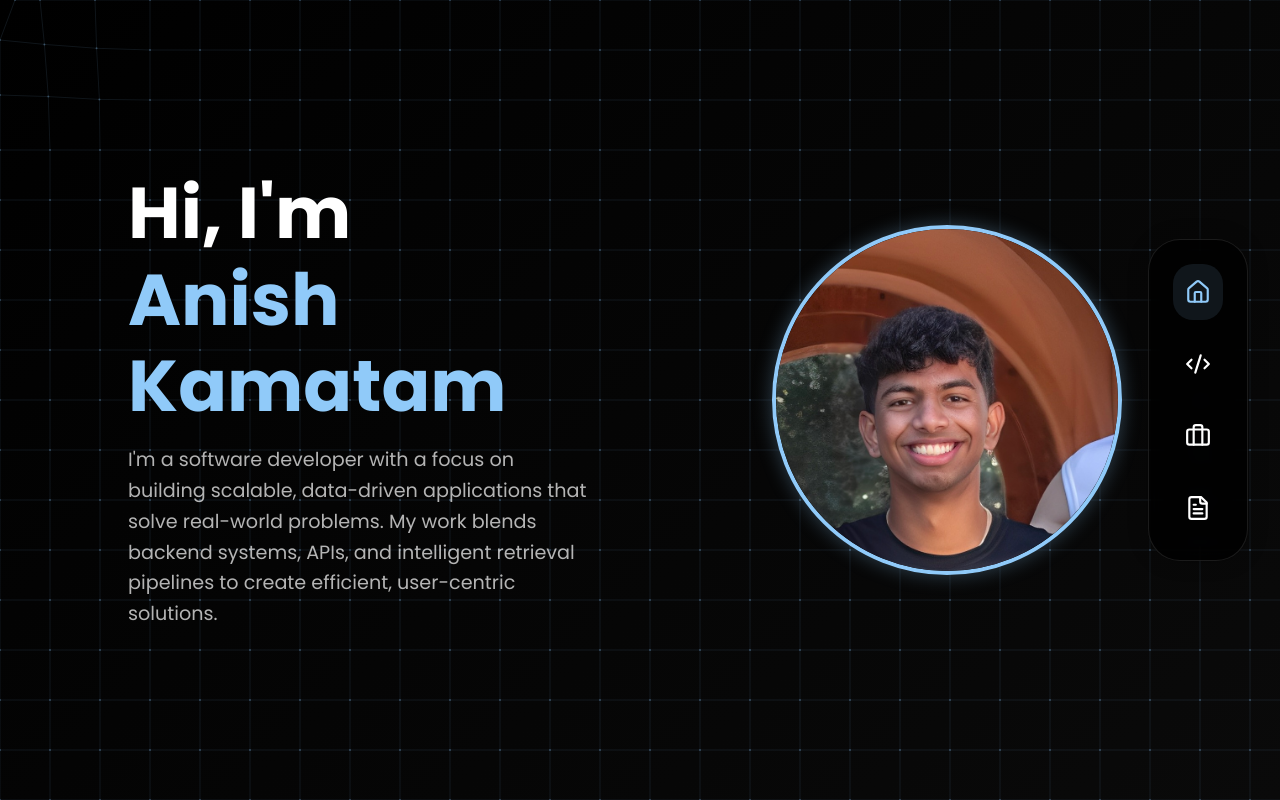
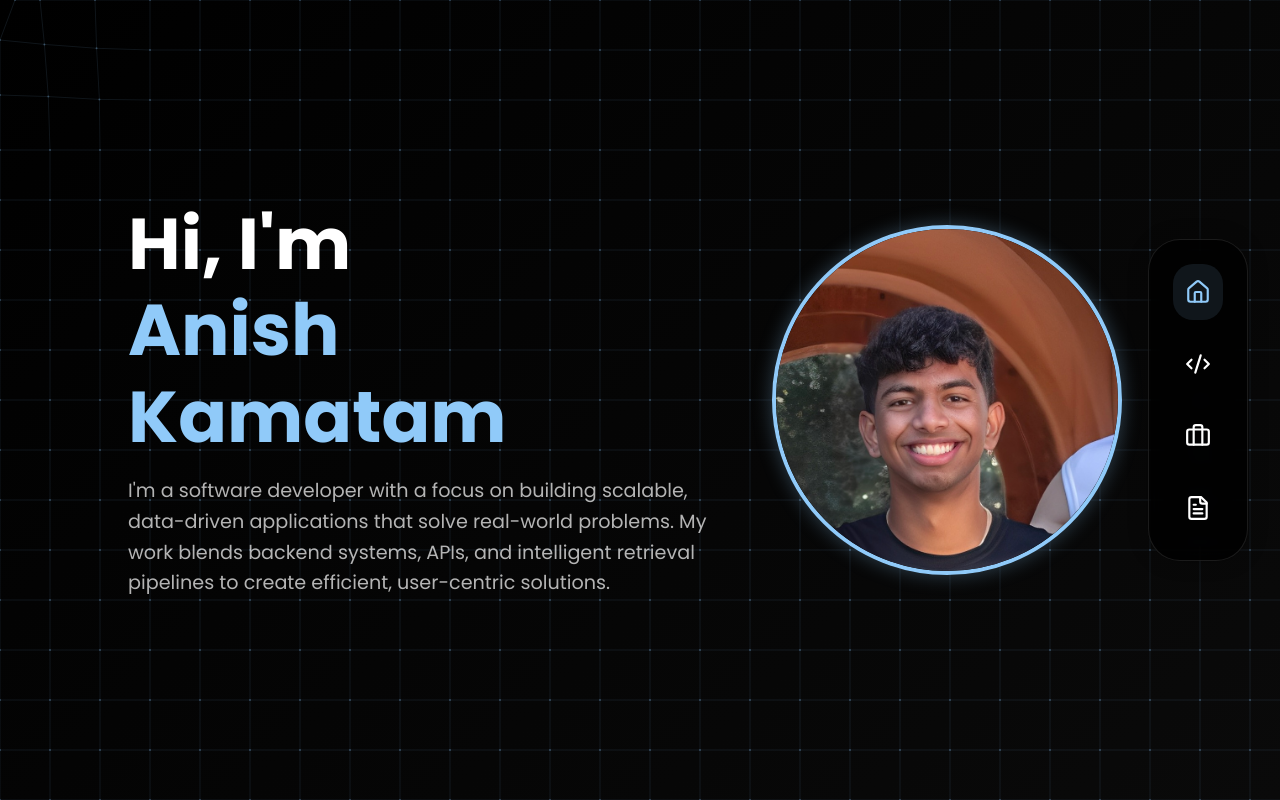
Before and after one commit to AnishKamatam/AnishKamatamPortfolio, a React (Vite) app: page / in a window 1280 px wide. Both pictures are taken after a click on the button "Explore". Shown: the top 800 px of the page. Built offline with nearby package versions, Linux system fonts and the light colour scheme.

Commit message:
Final Details

```diff
--- a/src/components/LandingPage.tsx
+++ b/src/components/LandingPage.tsx
@@ -14,7 +14,7 @@ const LandingPage = ({ onComplete }: LandingPageProps) => {
   const controls = useAnimation();
 
   const fullText = "Welcome to my portfolio";
-  const typingSpeed = 100; // milliseconds per character
+  const typingSpeed = 50; // Reduced from 100ms to 50ms per character
 
   useEffect(() => {
     let currentIndex = 0;
@@ -140,7 +140,7 @@ const LandingPage = ({ onComplete }: LandingPageProps) => {
 
   const handleNext = () => {
     setShowContent(false);
-    setTimeout(onComplete, 500);
+    setTimeout(onComplete, 200); // Reduced from 500ms to 200ms
   };
 
   return (
--- a/src/components/Sidebar.tsx
+++ b/src/components/Sidebar.tsx
@@ -19,6 +19,26 @@ const navItems: NavItem[] = [
 export const Sidebar = () => {
   const [activeSection, setActiveSection] = useState('home');
   const [isHovered, setIsHovered] = useState(false);
+
+  useEffect(() => {
+    const handleScroll = () => {
+      const sections = navItems.map(item => document.getElementById(item.sectionId));
+      const scrollPosition = window.scrollY + window.innerHeight / 2;
+
+      for (let i = sections.length - 1; i >= 0; i--) {
+        const section = sections[i];
+        if (section && section.offsetTop <= scrollPosition) {
+          setActiveSection(navItems[i].sectionId);
+          break;
+        }
+      }
+    };
+
+    window.addEventListener('scroll', handleScroll);
+    handleScroll(); // Initial check
+
+    return () => window.removeEventListener('scroll', handleScroll);
+  }, []);
 
   const scrollToSection = (sectionId: string) => {
     const element = document.getElementById(sectionId);
--- a/src/pages/Home.tsx
+++ b/src/pages/Home.tsx
@@ -24,7 +24,13 @@ const Home = () => {
         initial={{ opacity: 0, x: -50 }}
         animate={{ opacity: 1, x: 0 }}
         transition={{ duration: 0.8 }}
-        style={{ maxWidth: '600px', flex: '0 0 50%', position: 'relative', zIndex: 1 }}
+        style={{
+          maxWidth: '800px',
+          flex: '0 0 60%',
+          position: 'relative',
+          zIndex: 1,
+          paddingRight: '2rem'
+        }}
       >
         <Typography
           variant="h1"
@@ -46,7 +52,6 @@ const Home = () => {
           sx={{
             color: 'text.secondary',
             lineHeight: 1.6,
-            maxWidth: '90%',
             fontSize: { xs: '1rem', sm: '1.1rem', md: '1.2rem' },
           }}
         >
```
